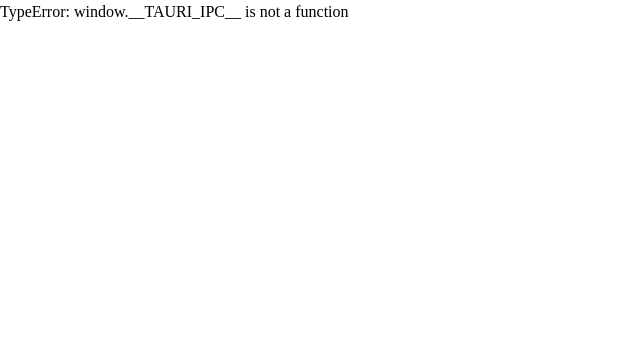
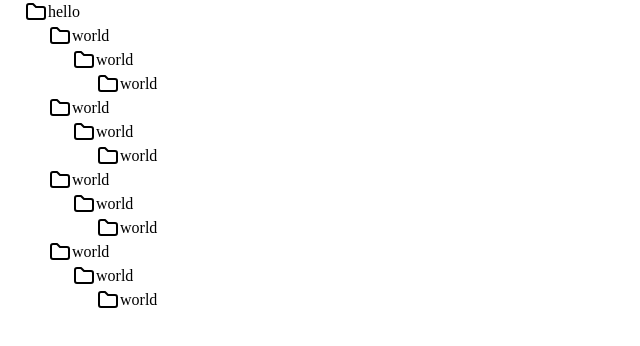
Before and after one commit to codecrafter404/shodo, a Svelte app: page / in a window 1280 px wide. Shown: the top 346 px of the page, without its empty margins (0-640 px from the left). Built offline with nearby package versions, Linux system fonts and the light colour scheme.

Commit message:
Added simple Tree Component

```diff
--- a/src/App.svelte
+++ b/src/App.svelte
@@ -1,33 +1,98 @@
 <script lang="ts">
-  import { getMatches } from "@tauri-apps/api/cli";
-  import MarkdownRenderer from "./components/MarkdownRenderer.svelte";
-  import { loadFile } from "./lib/FileLoader";
+  import MarkdownReader from "./components/MarkdownReader.svelte";
+  import TreeNode from "./components/TreeNode.svelte";
 
-  async function getMarkdonwn(): Promise<[string, string]> {
-    let matches = await getMatches();
-    let base = matches.args["path"].value?.toString() || "";
-    let path = window.location.pathname;
-    let file = base + path;
-    let content = await loadFile(file);
-    return [content, base];
-  }
+  let node: FileTreeNode = {
+    name: "hello",
+    icon: "/icons/folder.svg",
+    path: "/",
+    children: [
+      {
+        name: "world",
+        icon: "/icons/folder.svg",
+        path: "/world/",
+        children: [
+          {
+            name: "world",
+            icon: "/icons/folder.svg",
+            path: "/world/",
+            children: [
+              {
+                name: "world",
+                icon: "/icons/folder.svg",
+                path: "/world/",
+                children: [],
+              },
+            ],
+          },
+        ],
+      },
+      {
+        name: "world",
+        icon: "/icons/folder.svg",
+        path: "/world/",
+        children: [
+          {
+            name: "world",
+            icon: "/icons/folder.svg",
+            path: "/world/",
+            children: [
+              {
+                name: "world",
+                icon: "/icons/folder.svg",
+                path: "/world/",
+                children: [],
+              },
+            ],
+          },
+        ],
+      },
+      {
+        name: "world",
+        icon: "/icons/folder.svg",
+        path: "/world/",
+        children: [
+          {
+            name: "world",
+            icon: "/icons/folder.svg",
+            path: "/world/",
+            children: [
+              {
+                name: "world",
+                icon: "/icons/folder.svg",
+                path: "/world/",
+                children: [],
+              },
+            ],
+          },
+        ],
+      },
+      {
+        name: "world",
+        icon: "/icons/folder.svg",
+        path: "/world/",
+        children: [
+          {
+            name: "world",
+            icon: "/icons/folder.svg",
+            path: "/world/",
+            children: [
+              {
+                name: "world",
+                icon: "/icons/folder.svg",
+                path: "/world/",
+                children: [],
+              },
+            ],
+          },
+        ],
+      },
+    ],
+  };
 </script>
 
-<main class="container">
-  {#await getMarkdonwn()}
-    <!-- promise is pending -->
-    <p>Loading...</p>
-  {:then [content, workspace]}
-    <!-- promise was fulfilled -->
-    <MarkdownRenderer markdown_text={content} workspace={workspace} />
-  {:catch error}
-    <!-- promise was rejected -->
-    <p>{error}</p>
-  {/await}
-</main>
+<!-- <MarkdownReader /> -->
+<TreeNode {node} />
 
 <style>
-  .container {
-    margin: auto;
-  }
 </style>
--- /dev/null
+++ b/src/components/MarkdownReader.svelte
@@ -0,0 +1,30 @@
+<script lang="ts">
+    import { getMatches } from "@tauri-apps/api/cli";
+    import MarkdownRenderer from "./MarkdownRenderer.svelte";
+    import { getFileLocation, loadFile } from "../lib/FileLoader";
+
+    async function getMarkdonwn(): Promise<[string, string]> {
+        let [file, base] = await getFileLocation();
+        let content = await loadFile(file);
+        return [content, base];
+    }
+</script>
+
+<main class="container">
+    {#await getMarkdonwn()}
+        <!-- promise is pending -->
+        <p>Loading...</p>
+    {:then [content, workspace]}
+        <!-- promise was fulfilled -->
+        <MarkdownRenderer markdown_text={content} {workspace} />
+    {:catch error}
+        <!-- promise was rejected -->
+        <p>{error}</p>
+    {/await}
+</main>
+
+<style>
+    .container {
+        margin: auto;
+    }
+</style>
--- /dev/null
+++ b/src/components/TreeNode.svelte
@@ -0,0 +1,28 @@
+<script lang="ts">
+    export let node: FileTreeNode;
+    export let level: number = 0;
+</script>
+
+<div class="pl-6">
+    <details open>
+        <summary class="cursor-pointer flex">
+            <img src={node.icon} alt={node.icon} />
+            <span>{node.name}</span>
+        </summary>
+        {#if node.children}
+            <div>
+                {#each node.children as child}
+                    <div>
+                        <svelte:self node={child} level={level + 1}/>
+                    </div>
+                {/each}
+            </div>
+        {/if}
+    </details>
+</div>
+
+<style style="scss">
+    details > summary {
+        list-style: none;
+    }
+</style>
--- a/src/lib/FileLoader.ts
+++ b/src/lib/FileLoader.ts
@@ -18,3 +18,10 @@
     let content = await fileLoader.getFileForPath(path);
     return content;
 }
+export async function getFileLocation(): Promise<[string, string, string]> {
+    let matches = await getMatches();
+    let base = matches.args["path"].value?.toString() || "";
+    let path = window.location.pathname;
+    let file = base + path;
+    return [file, base, path];
+}
--- /dev/null
+++ b/src/lib/FileTree.ts
@@ -0,0 +1,6 @@
+interface FileTreeNode {
+    name: string,
+    path: string,
+    icon: string,
+    children: FileTreeNode[]
+}
--- a/src/markdown-it-plugins/ImagePlugin.ts
+++ b/src/markdown-it-plugins/ImagePlugin.ts
@@ -17,7 +17,6 @@
         let image = tokens[idx];
         let href = image.attrGet("src") || "";
         let url = new URL(href, "https://localhost/");
-        console.log(url);
 
         if (url.hostname === "localhost") {
             let path = opts.workspace + url.pathname;
```
Also changed, not shown: public/icons/folder.svg (added).
